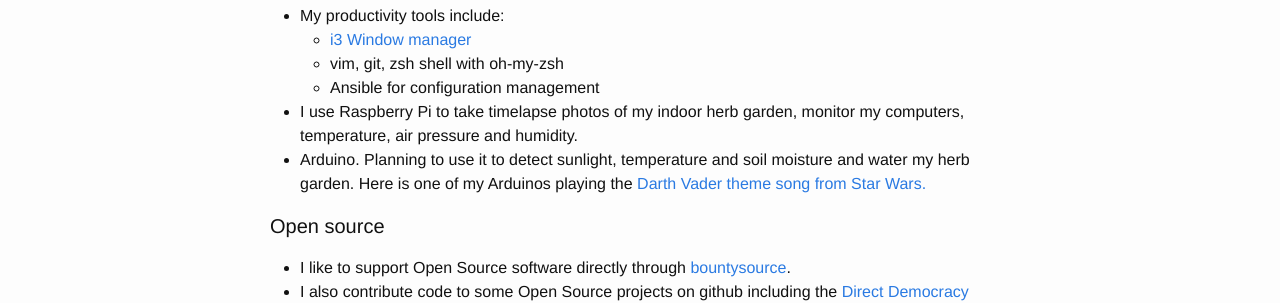
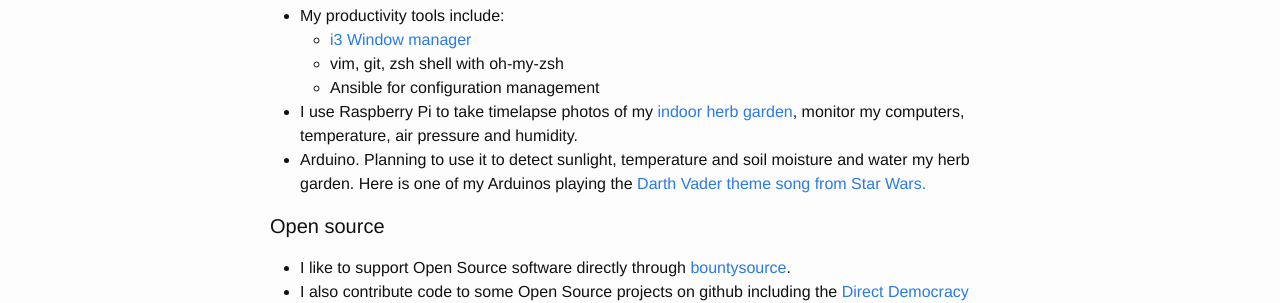
Before and after one commit to viktorsmari/viktorsmari.github.io, a Jekyll site: the page built from hobby.md, in a window 1280 px wide. Shown: the part 219-522 px from the top of the page. Built offline with Jekyll 4.4.1, drawn with Linux system fonts in a browser that asks for light colours; part of the change alters nothing that is shown.

```diff
--- a/hobby.md
+++ b/hobby.md
@@ -11,7 +11,7 @@ permalink: /hobby/
   * [i3 Window manager](http://i3wm.org/)
   * vim, git, zsh shell with oh-my-zsh
   * Ansible for configuration management
-* I use Raspberry Pi to take timelapse photos of my indoor herb garden, monitor my computers, temperature, air pressure and humidity.
+* I use Raspberry Pi to take timelapse photos of my [indoor herb garden](https://www.youtube.com/watch?v=3lpvy2-G25Q), monitor my computers, temperature, air pressure and humidity.
 * Arduino. Planning to use it to detect sunlight, temperature and soil moisture and water my herb garden. Here is one of my Arduinos playing the [Darth Vader theme song from Star Wars.](https://youtu.be/rEUASjuaOWA?t=43s)
 
 #### Open source
```
